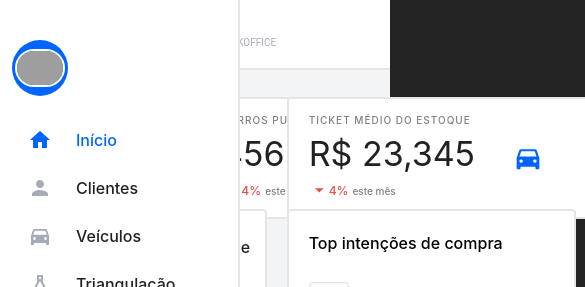
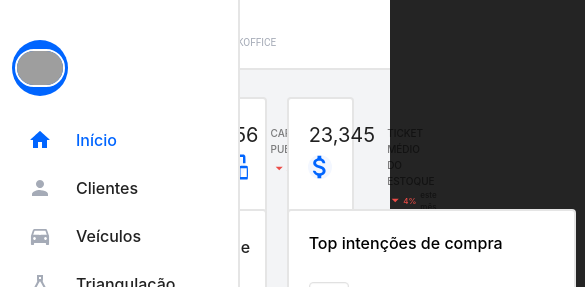
Before and after one commit to Luis-Kendelick/financial-dashboard, a React (Vite) app: page / in a window 390 px wide. Shown: the top 287 px of the page, 585 px wide, since content can reach past the window. Built offline with nearby package versions, Linux system fonts and the light colour scheme; no server answers; grey boxes are pictures that could not be loaded.

Commit message:
feat: improve InfoCard responsivity

```diff
--- a/src/components/common/InfoCard/index.tsx
+++ b/src/components/common/InfoCard/index.tsx
@@ -13,19 +13,19 @@ const InfoCard: React.FC<IInfoCardProps> = ({
   icon,
   className,
   avgPriceIsDropping = false,
-  percentagePeriod
+  percentagePeriod,
 }) => {
   return (
     <div
       className={`${
         className ?? ""
-      }bg-white-two rounded-cards border-neutral-200 border-2 py-3.5 px-5 flex min-w-[470px]`}
+      }bg-white-two col-span-1 row-span-1 rounded-cards border-neutral-200 border-2 py-3.5 lg:max-2xl:py-0 px-5 flex justify-between`}
     >
-      <div className="w-2/4 h-full flex flex-col justify-around">
-        <h3 className="font-inter font-medium tracking-widest text-[10px] text-black-05">
+      <div className="w-4/5 h-full flex flex-col justify-around xs:max-2xl:hidden">
+        <h3 className="font-inter font-medium tracking-widest text-xs text-black-05">
           {title.toLocaleUpperCase()}
         </h3>
-        <h1 className="text-black-87 text-[34px]">{value}</h1>
+        <h1 className="text-black-87 text-3xl">{value}</h1>
         <div className="w-full flex items-center">
           <Icon
             IconComponent={
@@ -35,13 +35,19 @@ const InfoCard: React.FC<IInfoCardProps> = ({
                 ? StableIcon
                 : ArrowUpIcon
             }
-            className={`w-5 flex ${avgPriceIsDropping
-              ? 'fill-blood-red'
-              : avgPriceIsDropping === null
-              ? 'fill-black-87'
-              : 'fill-blue-violet'}`}
+            className={`w-5 flex ${
+              avgPriceIsDropping
+                ? "fill-blood-red"
+                : avgPriceIsDropping === null
+                ? "fill-black-87"
+                : "fill-blue-violet"
+            }`}
           />
-          <h3 className={`font-inter font-medium text-xs ${avgPriceIsDropping ? 'text-blood-red' : 'text-blue-violet'}`}>
+          <h3
+            className={`font-inter font-medium text-xs ${
+              avgPriceIsDropping ? "text-blood-red" : "text-blue-violet"
+            }`}
+          >
             {percentage}%
           </h3>
           <h3 className="ml-1 font-inter font-medium text-[10px] text-black-05">
@@ -49,10 +55,44 @@ const InfoCard: React.FC<IInfoCardProps> = ({
           </h3>
         </div>
       </div>
-      <div className="w-2/4 h-full flex items-center justify-end">
-        <div className="w-[64px] h-[64px] flex items-center justify-center rounded-full bg-ice-blue">
+      <div className="2xl:hidden w-4/5 flex flex-row py-2 md:lg:py-1">
+        <div className="flex max-w-min h-full">
+          <h1 className="text-black-87 text-xl">{value.replace('R$', '')}</h1>
+        </div>
+        <div className="max-w-fit flex h-full flex-col ml-3 mt-1">
+          <h3 className="font-inter font-medium text-xxs leading-0 text-black-05">
+            {title.toLocaleUpperCase()}
+          </h3>
+          <div className="flex items-center">
+            <Icon
+              IconComponent={
+                avgPriceIsDropping !== null ? ArrowDownIcon : StableIcon
+              }
+              className={`w-4 flex ${
+                avgPriceIsDropping
+                  ? "fill-blood-red"
+                  : avgPriceIsDropping === null
+                  ? "fill-black-87"
+                  : "fill-blue-violet rotate-180"
+              }`}
+            />
+            <h3
+              className={`font-inter font-medium text-2xxs ${
+                avgPriceIsDropping ? "text-blood-red" : "text-blue-violet"
+              }`}
+            >
+              {percentage}%
+            </h3>
+            <h3 className="ml-1 font-inter font-medium text-2xxs text-black-05">
+              {percentagePeriod}
+            </h3>
+          </div>
+        </div>
+      </div>
+      <div className="w-1/5 h-full flex items-center justify-end">
+        <div className="w-[64px] aspect-square lg:max-2xl:w-10 flex items-center justify-center rounded-full bg-ice-blue">
           <Icon
-            className="fill-bright-blue scale-125"
+            className="fill-bright-blue scale-125 lg:max-2xl:scale-90"
             IconComponent={icon ? icon : PersonIcon}
           />
         </div>
```
